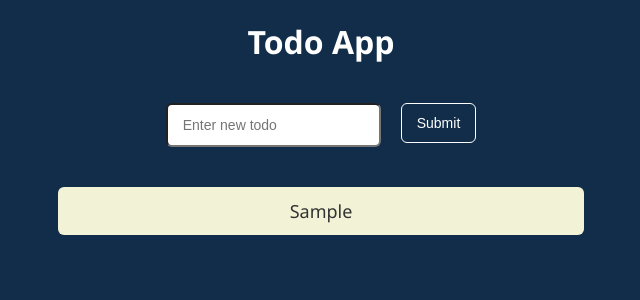
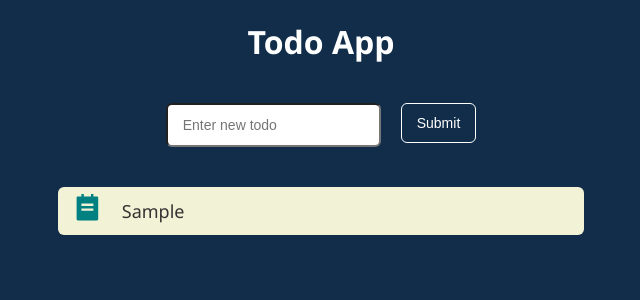
Before and after one commit to serhiishf/react-bohdan, a React (Vite) app: page / in a window 1280 px wide. Both pictures are taken after typing "Sample" into the empty fields and a click on the button "Submit". Shown: the top 300 px of the page, without its empty margins (319-959 px from the left). Built offline with nearby package versions, Linux system fonts and the light colour scheme.

Commit message:
save: Save progress

```diff
--- a/package.json
+++ b/package.json
@@ -11,7 +11,8 @@
   },
   "dependencies": {
     "react": "^18.2.0",
-    "react-dom": "^18.2.0"
+    "react-dom": "^18.2.0",
+    "react-icons": "^5.0.1"
   },
   "devDependencies": {
     "@types/react": "^18.2.43",
--- a/src/components/Todo/Todo.jsx
+++ b/src/components/Todo/Todo.jsx
@@ -1,11 +1,14 @@
 import styles from './Todo.module.css';
+import { RiTodoFill } from "react-icons/ri";
 
 function Todo(props) {
-  const { todoText, deleteTodo } = props;
+  const { todoText, deleteTodo, index } = props;
 
   return (
-    <div onDoubleClick={deleteTodo} className={styles.todo}>
-      <div className={styles.icon}></div>
+    <div onDoubleClick={() => { deleteTodo(index) }} className={styles.todo}>
+      <div >
+        <RiTodoFill className={styles.icon} />
+      </div>
       <div className={styles.text}>{todoText}</div>
     </div>
   );
--- a/src/components/Todo/Todo.module.css
+++ b/src/components/Todo/Todo.module.css
@@ -3,17 +3,20 @@
   height: 40px;
   display: flex;
   align-items: center;
-  justify-content: center;
+  justify-content: flex-start;
+  gap: 20px;
   padding: 4px 15px;
   background-color: #f2f2d6;
   border-radius: 6px;
 }
 
 .icon {
+  font-size: 1.8rem;
+  color: teal;
 }
 
 .text {
-  text-align: center;
+  /* text-align: center; */
   color: #333333;
   font-size: 18px;
 }
--- a/src/components/TodoList/TodoList.jsx
+++ b/src/components/TodoList/TodoList.jsx
@@ -8,7 +8,7 @@ function TodoList(props) {
     <div className={styles.todoList}>
       {!todos.length && <h2>Todo List is empty</h2>}
       {todos.map((todo, index) => (
-        <Todo todoText={todo} key={index} deleteTodo={() => deleteTodo(index)} />
+        <Todo todoText={todo} key={index} deleteTodo={deleteTodo} index={index} />
       ))}
     </div>
   );
```
Also changed, not shown: 1 other file (tests, documents, lock files or other folders).
